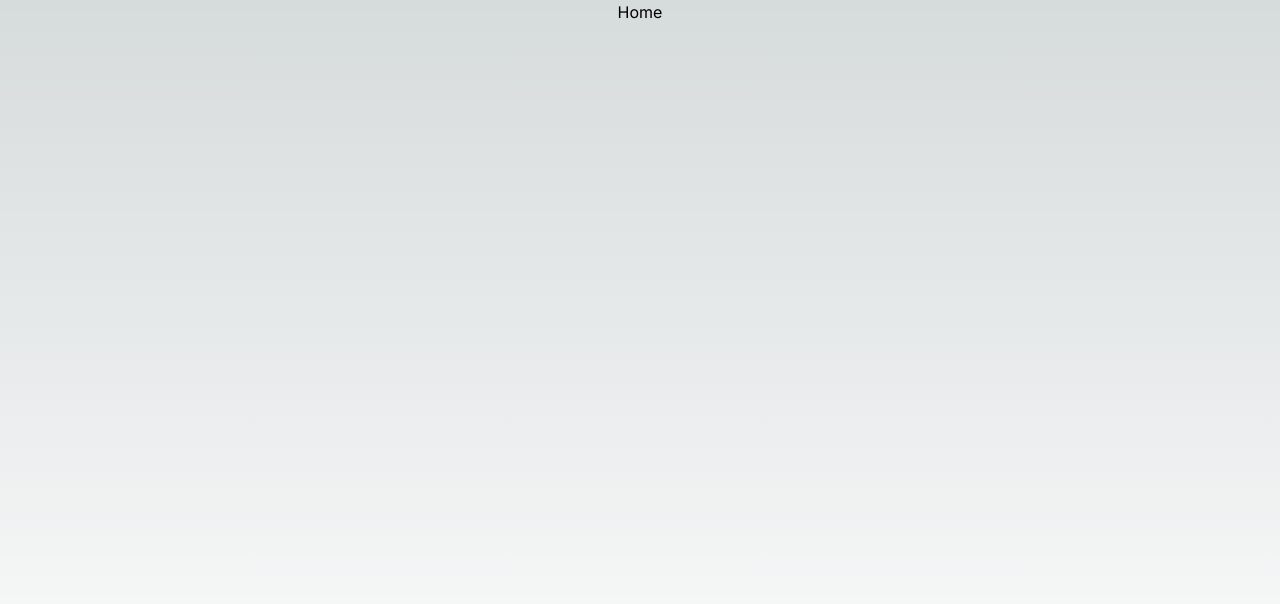
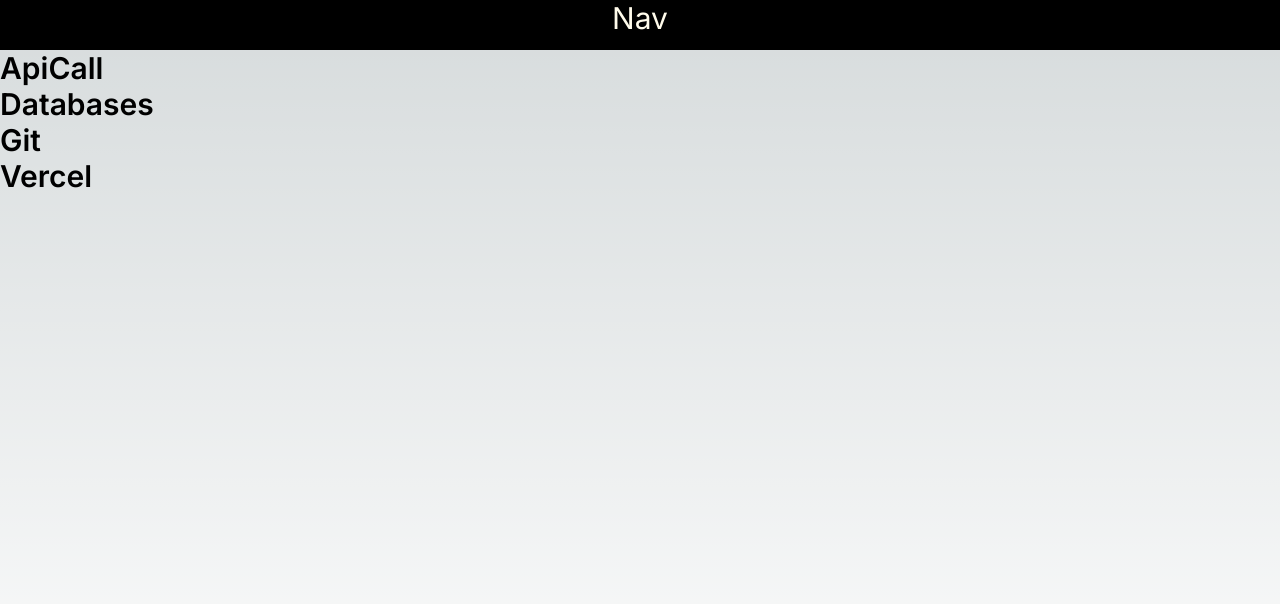
Before and after one commit to Bagelsuncle/webnotes, a Next.js app: page / in a window 1280 px wide. Shown: the top 604 px of the page. Built offline with nearby package versions, Linux system fonts and the light colour scheme.

Commit message:
created components

```diff
--- /dev/null
+++ b/src/app/components/nav.jsx
@@ -0,0 +1,11 @@
+import React from "react";
+
+const Nav = () => {
+  return (
+    <div className="bg-black w-screen h-[50px]">
+      <p className="text-amber-50 flex justify-center text-3xl">Nav</p>
+    </div>
+  );
+};
+
+export default Nav;
--- /dev/null
+++ b/src/app/components/steps.jsx
@@ -0,0 +1,18 @@
+import React from "react";
+import ApiCall from "./steps/apicall";
+import Databases from "./steps/databases";
+import Git from "./steps/git";
+import Vercel from "./steps/vercel";
+
+const Steps = () => {
+  return (
+    <div className="text-3xl font-semibold">
+      <ApiCall />
+      <Databases />
+      <Git />
+      <Vercel />
+    </div>
+  );
+};
+
+export default Steps;
--- /dev/null
+++ b/src/app/components/steps/apicall.jsx
@@ -0,0 +1,7 @@
+import React from "react";
+
+const ApiCall = () => {
+  return <div>ApiCall</div>;
+};
+
+export default ApiCall;
--- /dev/null
+++ b/src/app/components/steps/databases.jsx
@@ -0,0 +1,7 @@
+import React from "react";
+
+const Databases = () => {
+  return <div>Databases</div>;
+};
+
+export default Databases;
--- /dev/null
+++ b/src/app/components/steps/git.jsx
@@ -0,0 +1,7 @@
+import React from "react";
+
+const Git = () => {
+  return <div>Git</div>;
+};
+
+export default Git;
--- /dev/null
+++ b/src/app/components/steps/vercel.jsx
@@ -0,0 +1,7 @@
+import React from "react";
+
+const Vercel = () => {
+  return <div>Vercel</div>;
+};
+
+export default Vercel;
--- a/src/app/page.js
+++ b/src/app/page.js
@@ -1,7 +1,16 @@
 import React from "react";
+import Nav from "./components/nav";
+import Steps from "./components/steps";
 
 const Home = () => {
-  return <div className=" h-screen flex justify-center">Home</div>;
+  return (
+    <div className="h-screen">
+      <div className=" flex justify-center">
+        <Nav />
+      </div>
+      <Steps />
+    </div>
+  );
 };
 
 export default Home;
```
